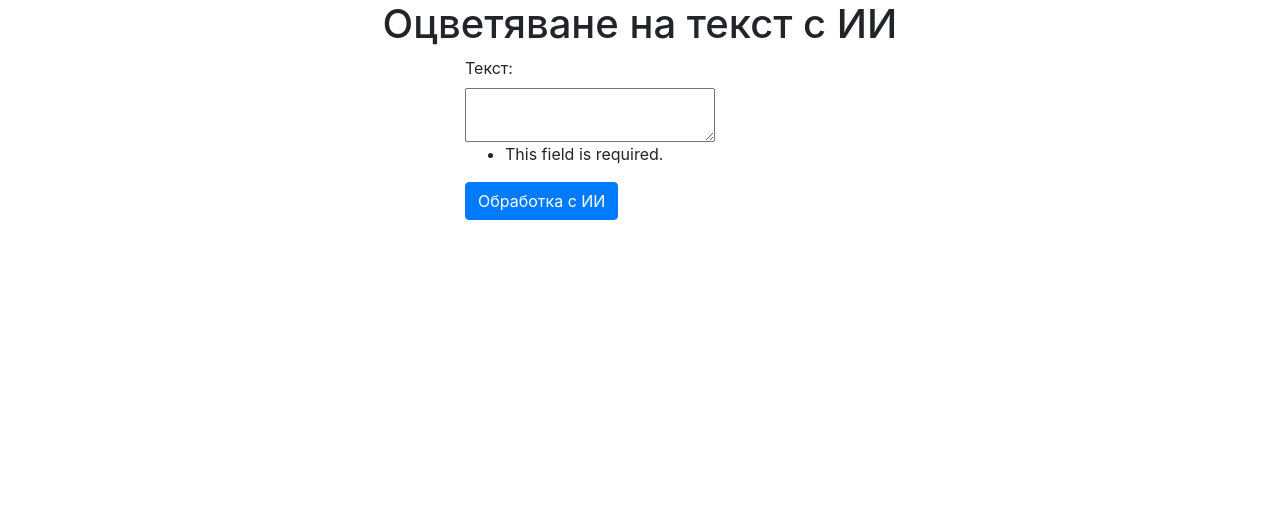
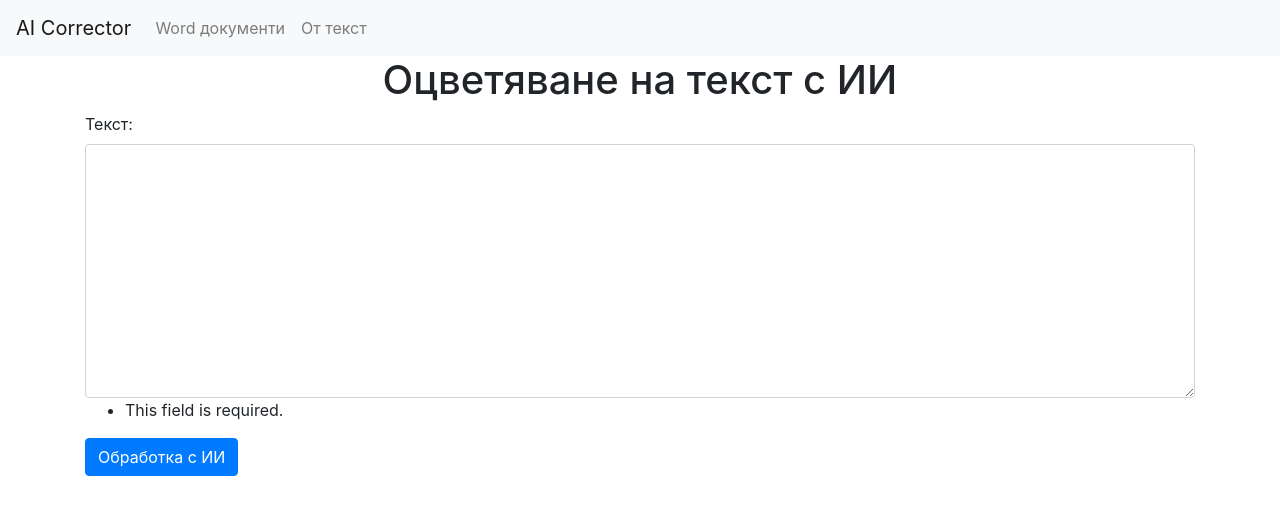
Before and after one commit to atanaskostov79/colordoc, a Django app: page /text in a window 1280 px wide. Shown: the top 515 px of the page. Run offline with Django 3.2, Linux system fonts and the light colour scheme.

Commit message:
Remove spaces

```diff
--- a/colordoc/app/templates/app/text.html
+++ b/colordoc/app/templates/app/text.html
@@ -11,21 +11,23 @@
         </div>
         </div>
         <div class="row">
-            <div class="col"> </div>
+
             <div class="col">
                 <form method="post">
                     {% csrf_token %}
                     <div class="form-group">
-                        <label for="exampleFormControlFile1"> Текст:</label>
-                        <textarea name="{{ form.text.name }}" class="form-control-file" id="exampleFormControlFile1" > </textarea> {{ form.text.errors }}
+                        <label for="exampleFormControlTa"> Текст:</label>
+                        <textarea rows="10"  name="{{ form.text.name }}" style="min-width: 100%" class="form-control" id="exampleFormControlTa" > </textarea>
+                        {{ form.text.errors }}
                     </div>
+
                     <button type="submit" class="btn btn-primary">Обработка с ИИ</button> {% if file %} <a href="/{{file}}" class="btn btn-success"> Свали от тук</a> {% endif %}
                 </form>
                 <div class="row" class="formRow">
 
                 </div>
             </div>
-            <div class="col"></div>
+
         </div>
     </div>
 </div>
--- a/colordoc/static/css/style.css
+++ b/colordoc/static/css/style.css
@@ -5,9 +5,3 @@
 .formRow {
     text-align: center;
 }
-
-.form-group {
-    display: block;
-    max-width: 250px;
-    align-items: center;
-}
--- a/colordoc/templates/main.html
+++ b/colordoc/templates/main.html
@@ -12,6 +12,23 @@
 </head>
 
 <body>
+    <nav class="navbar navbar-expand-lg navbar-light bg-light">
+        <a class="navbar-brand" href="#">AI Corrector</a>
+        <button class="navbar-toggler" type="button" data-toggle="collapse" data-target="#navbarNav" aria-controls="navbarNav" aria-expanded="false" aria-label="Toggle navigation">
+          <span class="navbar-toggler-icon"></span>
+        </button>
+        <div class="collapse navbar-collapse" id="navbarNav">
+          <ul class="navbar-nav">
+            <li class="nav-item">
+              <a class="nav-link" href="{% url 'home' %}">Word документи </a>
+            </li>
+            <li class="nav-item">
+              <a class="nav-link" href="{% url 'text' %}">От текст</a>
+            </li>
+
+          </ul>
+        </div>
+      </nav>
     {% block content %} {% endblock %}
 
     <script src="https://code.jquery.com/jquery-3.4.1.slim.min.js" integrity="sha384-J6qa4849blE2+poT4WnyKhv5vZF5SrPo0iEjwBvKU7imGFAV0wwj1yYfoRSJoZ+n" crossorigin="anonymous"></script>
```
Also changed, not shown: colordoc/app/functions.py (+10 -6 lines), 11 other files.
